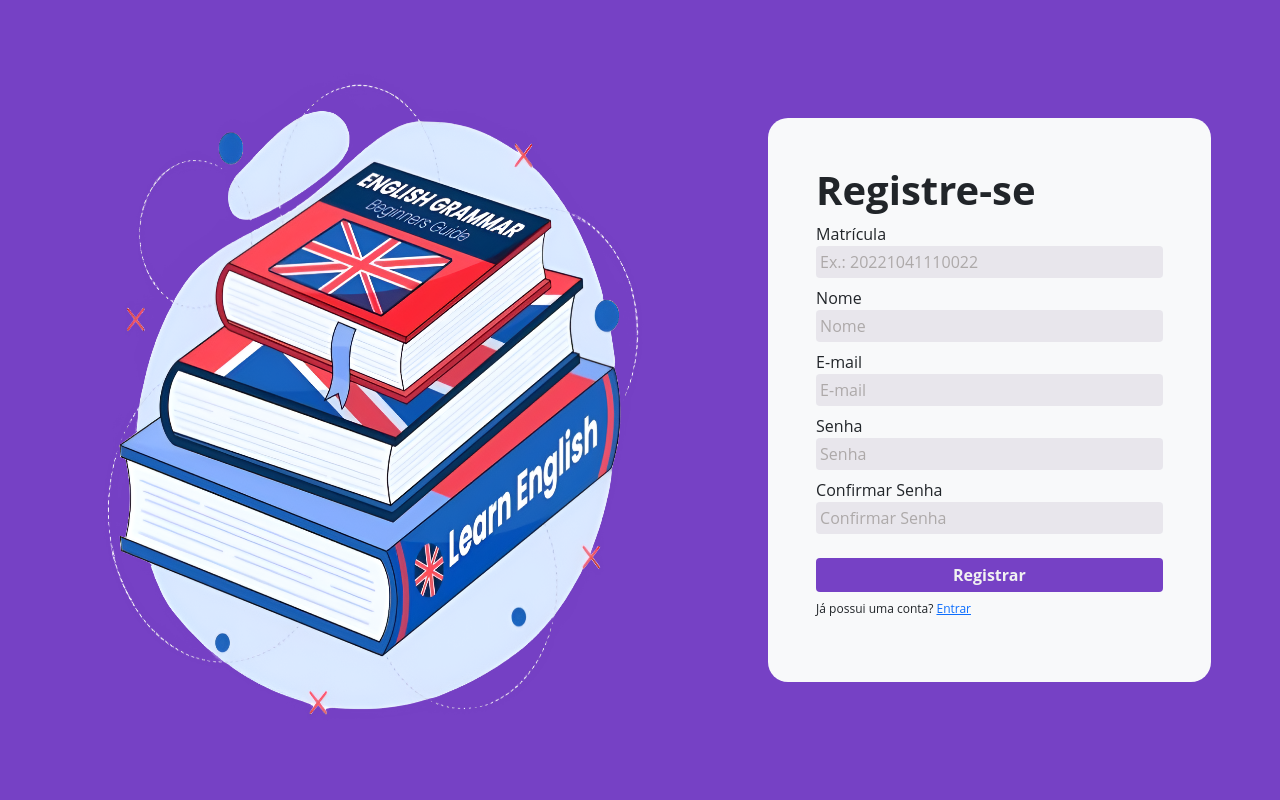
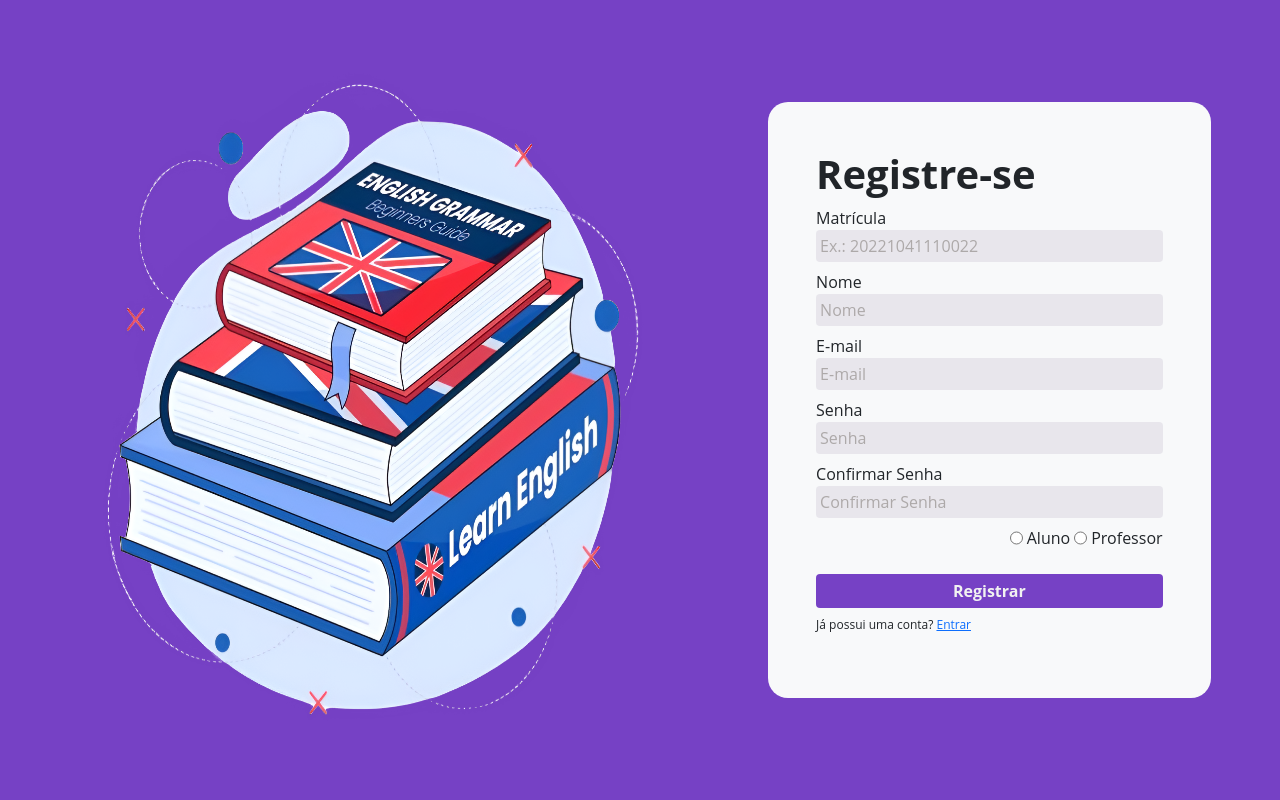
Before and after one commit to lysabacate/Projeto-MECK, a Flask app: page /registre-se in a window 1280 px wide. Run offline with Flask 3, Linux system fonts and the light colour scheme.

Commit message:
corrigindo bugs

```diff
--- a/static/css/style.css
+++ b/static/css/style.css
@@ -98,6 +98,7 @@ html, body{
 .tudo-dashboard .opc-ingles h6, .tudo-dashboard .selecione-opc a{
     font-family: "Open Sans", sans-serif;
     color: #F1F1F1;
+    text-decoration: none;
 }
 
 .tudo-dashboard .opc-ingles h6{
@@ -229,7 +230,7 @@ html, body{
 }
 
 .opcah{
-    width: 584px;
+    max-width: 584px;
     height: 194px;
 }
 
@@ -244,6 +245,23 @@ html, body{
 
 .roxoesc.mat-add{
     border-radius: 10px;
+}
+
+.ffff{
+    z-index: 1050; /* Um valor alto para garantir que fique acima dos outros elementos */
+    position: absolute; /* Isso já está, mas é importante para o z-index funcionar corretamente */
+}
+
+.img-videos{
+    background-image: url(/static/img/imagem-videos.svg);
+    background-repeat: no-repeat;
+    background-size: cover;
+}
+
+.img-apostilas{
+    background-image: url(/static/img/imagem-apostilas.svg);
+    background-repeat: no-repeat;
+    background-size: cover;
 }
 
 /*dashboard atividades*/
@@ -356,5 +374,10 @@ html, body{
     }
     .lupa img{
         height: 24px!important;
+        position: relative;
+        top:-3px;
+    }
+    .opcah{
+        height: 120px;
     }
 }
--- a/templates/pagina-inicial.html
+++ b/templates/pagina-inicial.html
@@ -107,7 +107,7 @@
 
     </section>
     <footer>
-        <section class="bg-roxo-claro  pt-5 pb-3 px-5 text-light">
+        <section class="bg-roxo-claro  pt-5 pb-3 px-sm-5 px-3 text-light">
             <div class="d-flex justify-content-between border-bottom align-items-end">
                 <div class="d-flex flex-column gap-5 pb-3">
                     <div class="d-flex align-items-center gap-2">
--- a/templates/pagina-registrar-conta.html
+++ b/templates/pagina-registrar-conta.html
@@ -16,29 +16,35 @@
         <div class='blocoentrar roxobg col p-0 d-flex flex-column align-items-center justify-content-center'>
             <div class="div-login p-sm-5 p-4 py-5 me-sm-5 ms-sm-0 mx-5 bg-light">
                 <h1 class='fw-bold'>Registre-se</h1>
-                <form action="{{url_for('dashboard')}}" class='informacoes d-flex flex-column align-items-center gap-2'>
-                    <div class='w-100'>
-                    <label class='align-self-start' for="matricula">Matrícula</label>
-                    <input class='p-1 rounded w-100' type="text" name="matricula" placeholder="Ex.: 20221041110022">
+                <form action="{{ url_for('dashboard') }}" class="informacoes d-flex flex-column align-items-center gap-2">
+                    <div class="w-100">
+                        <label class="align-self-start" for="matricula">Matrícula</label>
+                        <input class="p-1 rounded w-100" type="text" id="matricula" name="matricula" placeholder="Ex.: 20221041110022">
                     </div>
-                    <div class='w-100'>
-                        <label class='align-self-start' for="nome">Nome</label>
-                        <input class='p-1 rounded w-100' type="text" name="nome" placeholder="Nome">
+                    <div class="w-100">
+                        <label class="align-self-start" for="nome">Nome</label>
+                        <input class="p-1 rounded w-100" type="text" id="nome" name="nome" placeholder="Nome">
                     </div>
-                    <div class='w-100'>
-                        <label class='align-self-start' for="e-mail">E-mail</label>
-                        <input class='p-1 rounded w-100' type="text" name="e-mail" placeholder="E-mail">
+                    <div class="w-100">
+                        <label class="align-self-start" for="email">E-mail</label>
+                        <input class="p-1 rounded w-100" type="email" id="email" name="email" placeholder="E-mail">
                     </div>
-                    <div class='w-100'>
-                        <label class='align-self-start' for="senha">Senha</label>
-                        <input class='p-1 rounded w-100' type="password" name="senha" placeholder="Senha">
+                    <div class="w-100">
+                        <label class="align-self-start" for="senha">Senha</label>
+                        <input class="p-1 rounded w-100" type="password" id="senha" name="senha" placeholder="Senha">
                     </div>
-                    <div class='w-100'>
-                        <label class='align-self-start' for="confirmar senha">Confirmar Senha</label>
-                        <input class='p-1 rounded w-100' type="password" name="confirmar Senha" placeholder="Confirmar Senha">
+                    <div class="w-100">
+                        <label class="align-self-start" for="confirmar_senha">Confirmar Senha</label>
+                        <input class="p-1 rounded w-100" type="password" id="confirmar_senha" name="confirmar_senha" placeholder="Confirmar Senha">
                     </div>
-                    <input class='fw-bold p-1 mt-3 btn w-100' type="submit" value="Registrar">
-                    <p class='align-self-start'>Já possui uma conta? <a href="{{url_for('entrar')}}">Entrar</a></p>
+                    <div class="d-flex justify-content-end gap-1 w-100">
+                        <input type="radio" id="aluno" name="perfil" value="aluno">
+                        <label for="aluno">Aluno</label>
+                        <input type="radio" id="professor" name="perfil" value="professor">
+                        <label for="professor">Professor</label>
+                    </div>
+                    <input class="fw-bold p-1 mt-3 btn w-100" type="submit" value="Registrar">
+                    <p class="align-self-start">Já possui uma conta? <a href="{{ url_for('entrar') }}">Entrar</a></p>
                 </form>
             </div>
         </div>
```
Also changed, not shown: templates/pagina-base-dashboard.html (+6 -11 lines), templates/pagina-dashboard-materiais-1.html (+14 -5 lines), templates/pagina-materiais.html (+38 -25 lines).
